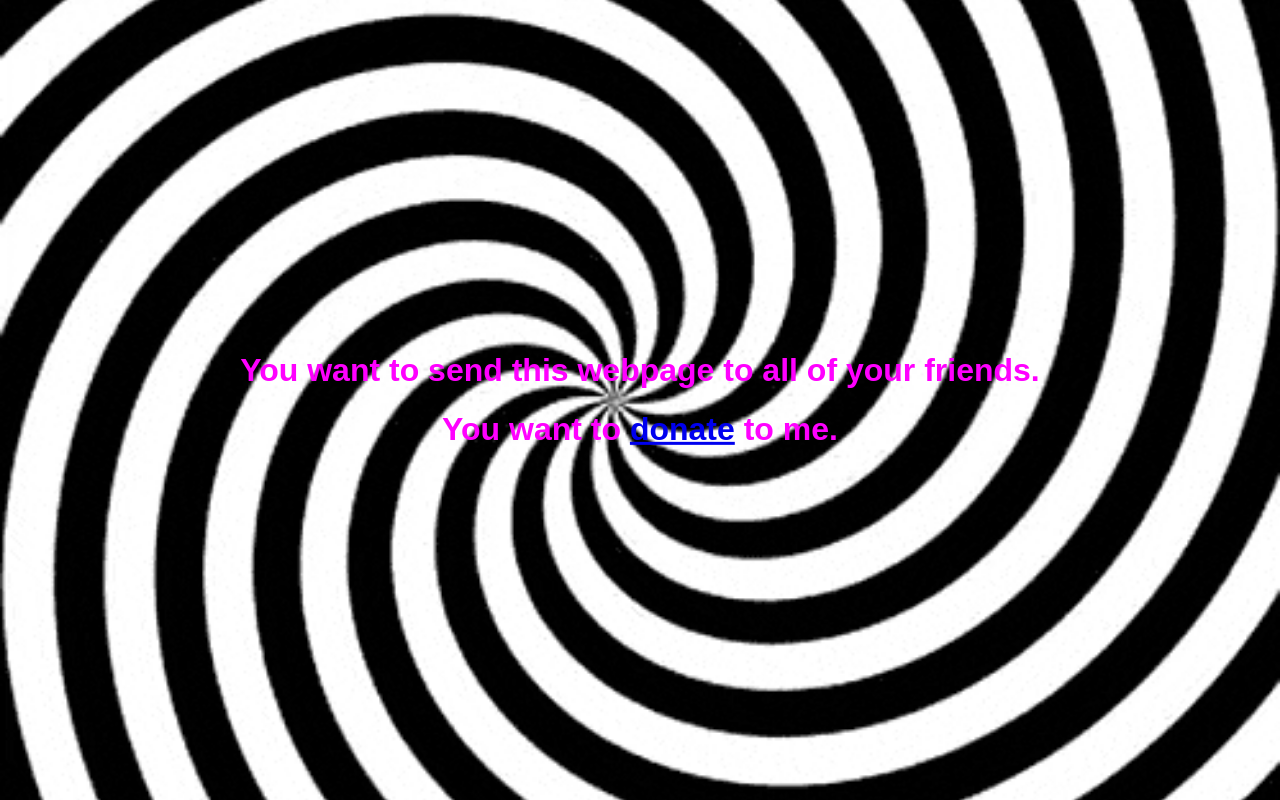
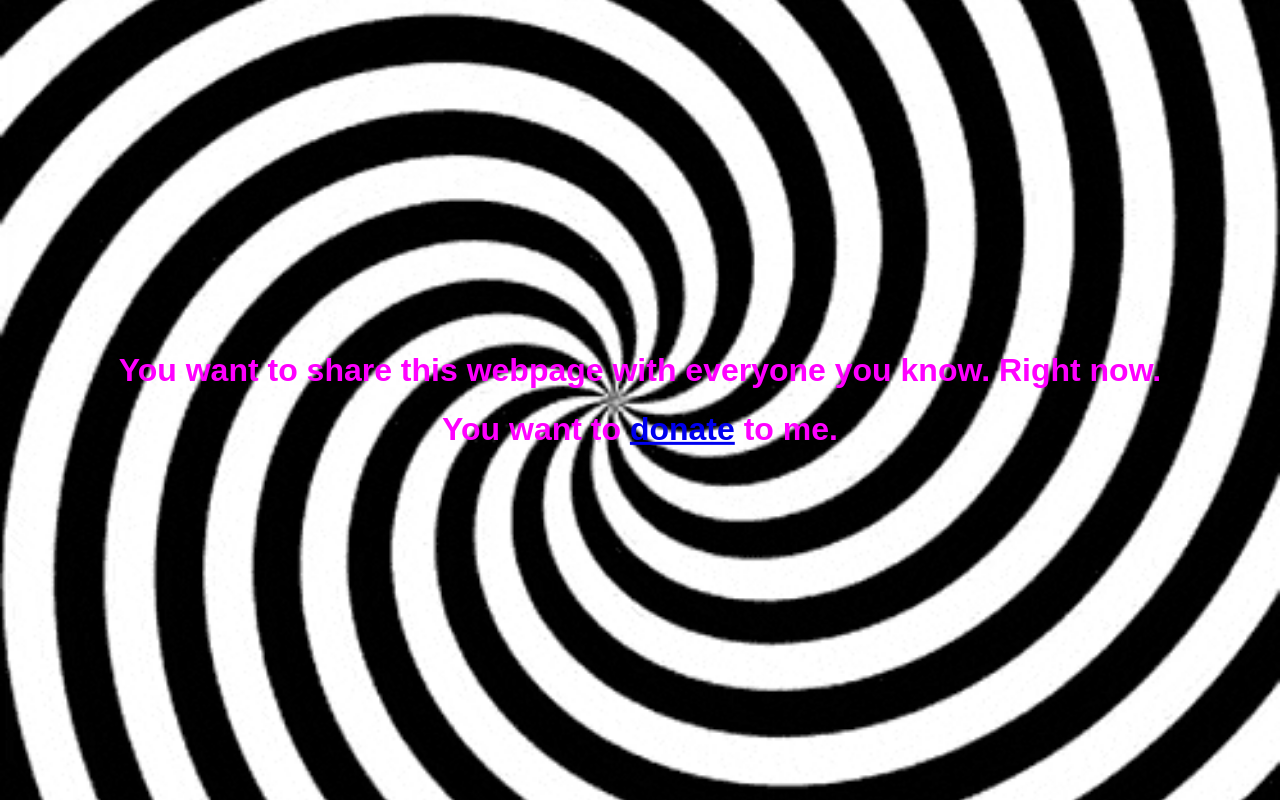
Before and after one commit to jjkochan2/jjkochan2.github.io, a plain HTML site: page index.html in a window 1280 px wide. Drawn offline with Linux system fonts and the light colour scheme.

Commit message:
Update index.html

```diff
--- a/index.html
+++ b/index.html
@@ -8,7 +8,7 @@
 </head>
 <body>
   <div class="content">
-    <h1>You want to send this webpage to all of your friends.</h1>
+    <h1>You want to share this webpage with everyone you know. Right now.</h1>
     <h1>
       You want to <a href="https://coff.ee/jjkochan" target="_blank">donate</a> to me.
     </h1>
```
